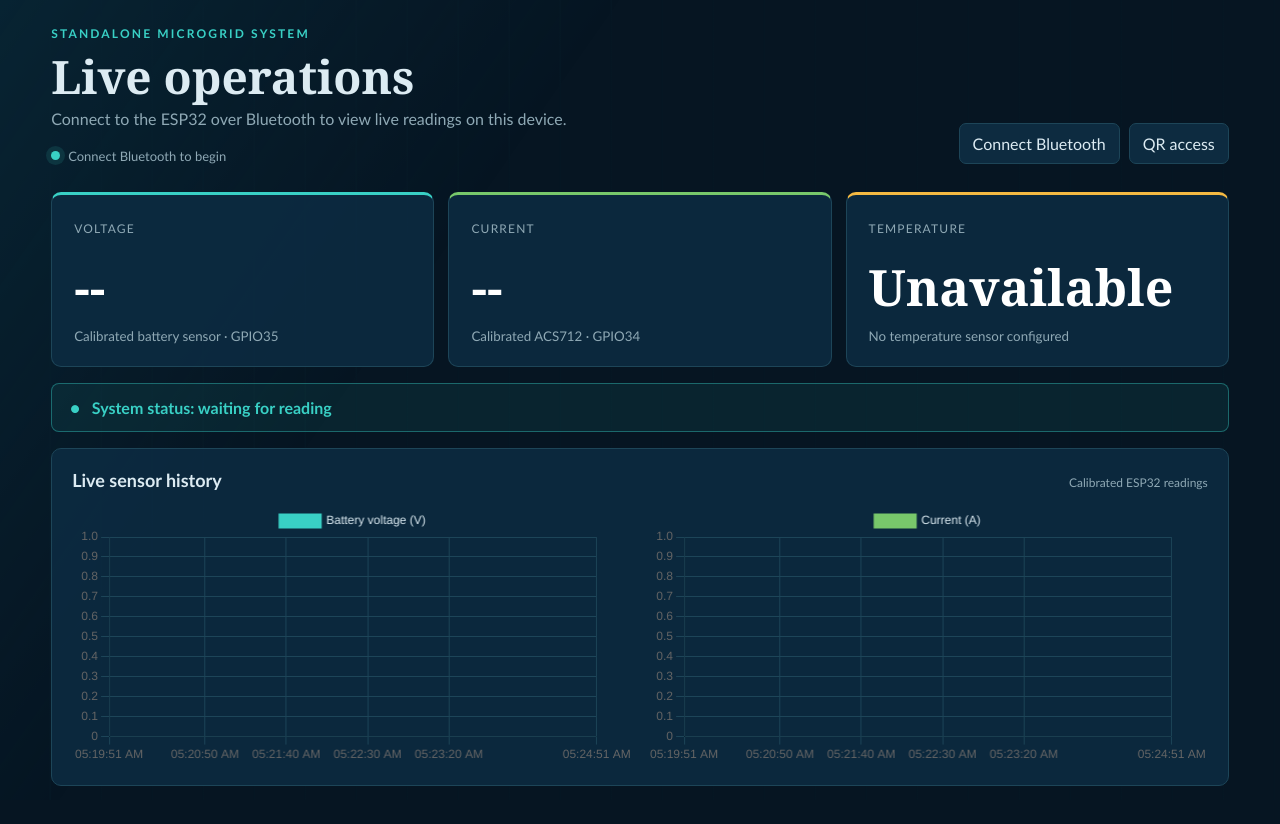
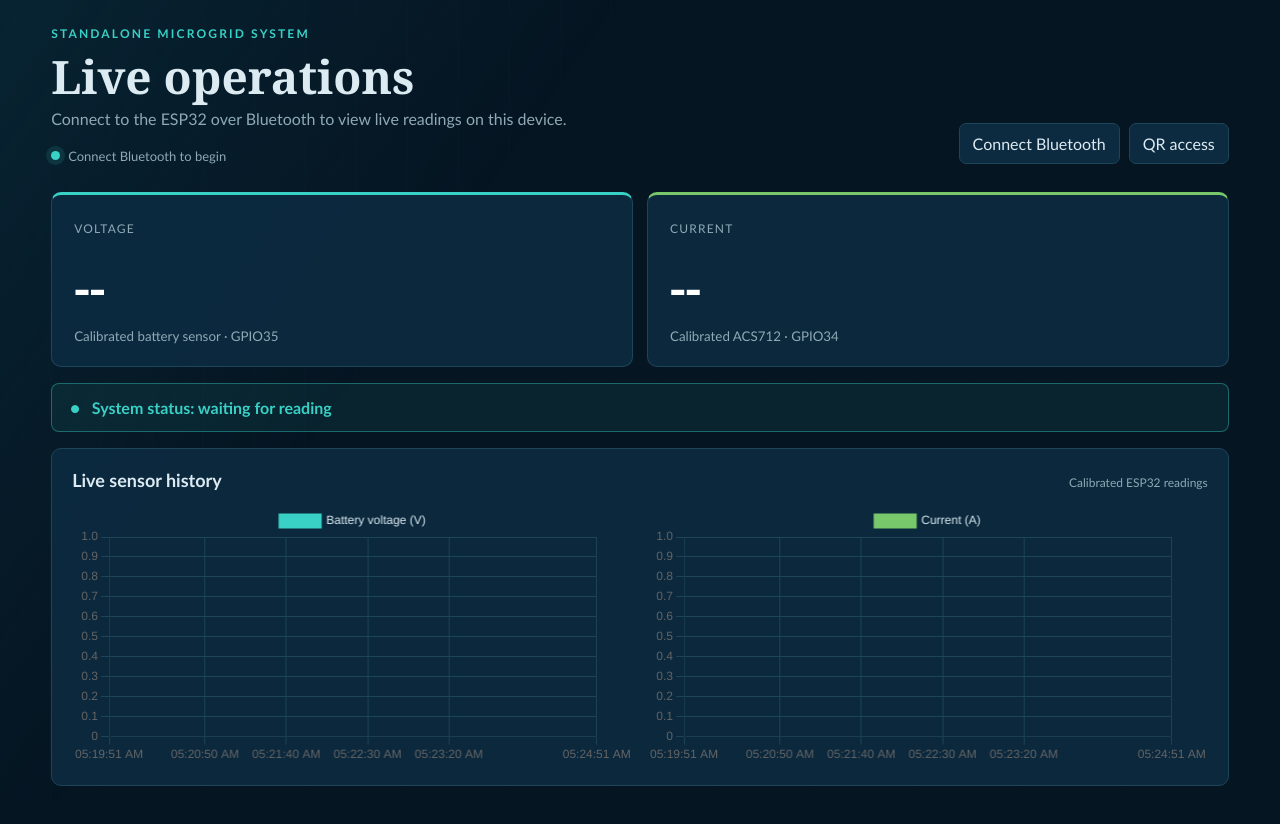
Before and after one commit to lusemaivugalei-oss/IoT, a website: page iot.html in a window 1280 px wide. Drawn offline with nearby package versions, Linux system fonts and the light colour scheme.

Commit message:
Remove temperature from dashboard
Co-authored-by: Copilot <223556219+Copilot@users.noreply.github.com>

```diff
--- a/iot.html
+++ b/iot.html
@@ -24,8 +24,8 @@
         header { display: flex; align-items: end; justify-content: space-between; gap: 20px; margin-bottom: 28px; } header h1 { font-size: clamp(28px, 4vw, 46px); margin-bottom: 8px; }
         .header-actions { display: flex; gap: 9px; align-items: center; } .action-button { padding: 10px 13px; border: 1px solid var(--line); border-radius: 7px; color: var(--ink); background: var(--panel); cursor: pointer; } .action-button:hover { border-color: var(--cyan); } .action-button.connected { border-color: var(--cyan); color: var(--cyan); }
         .status-line { display: flex; align-items: center; gap: 8px; color: var(--muted); font-size: 13px; } .pulse { width: 9px; height: 9px; border-radius: 50%; background: var(--cyan); box-shadow: 0 0 0 5px rgba(57,208,197,.12); }
-        .metrics { display: grid; grid-template-columns: repeat(3, minmax(0, 1fr)); gap: 14px; } .metric, .panel { background: rgba(13,43,64,.92); border: 1px solid var(--line); border-radius: 10px; }
-        .metric { min-height: 154px; padding: 22px; border-top: 3px solid var(--cyan); } .metric:nth-child(2) { border-top-color: #78c86b; } .metric:nth-child(3) { border-top-color: var(--amber); }
+        .metrics { display: grid; grid-template-columns: repeat(2, minmax(0, 1fr)); gap: 14px; } .metric, .panel { background: rgba(13,43,64,.92); border: 1px solid var(--line); border-radius: 10px; }
+        .metric { min-height: 154px; padding: 22px; border-top: 3px solid var(--cyan); } .metric:nth-child(2) { border-top-color: #78c86b; }
         .metric-label { color: var(--muted); font-size: 12px; letter-spacing: .1em; text-transform: uppercase; } .metric-value { display: block; margin: 17px 0 4px; color: white; font-family: Georgia, serif; font-size: clamp(32px, 5vw, 50px); } .metric small { color: var(--muted); }
         .alarm { display: flex; align-items: center; gap: 12px; margin: 16px 0; padding: 14px 18px; border: 1px solid rgba(57,208,197,.4); border-radius: 8px; color: var(--cyan); background: rgba(57,208,197,.08); font-weight: bold; } .alarm.danger { border-color: var(--red); color: #ffb2b2; background: rgba(240,106,106,.12); animation: blink 1.2s infinite; }
         @keyframes blink { 50% { opacity: .62; } }
@@ -45,7 +45,6 @@
         <section class="metrics" aria-label="Current sensor readings">
             <article class="metric voltage"><span class="metric-label">Voltage</span><strong id="voltage" class="metric-value">--</strong><small>Calibrated battery sensor · GPIO35</small></article>
             <article class="metric current"><span class="metric-label">Current</span><strong id="current" class="metric-value">--</strong><small>Calibrated ACS712 · GPIO34</small></article>
-            <article class="metric temperature"><span class="metric-label">Temperature</span><strong id="temperature" class="metric-value">Unavailable</strong><small>No temperature sensor configured</small></article>
         </section>
         <div id="alarm" class="alarm" role="status"><span>●</span><span>System status: waiting for reading</span></div>
         <section class="panel"><div class="panel-heading"><h2>Live sensor history</h2><span>Calibrated ESP32 readings</span></div><div class="charts-grid"><div class="chart-container"><canvas id="voltageChart"></canvas></div><div class="chart-container"><canvas id="currentChart"></canvas></div></div></section>
```
